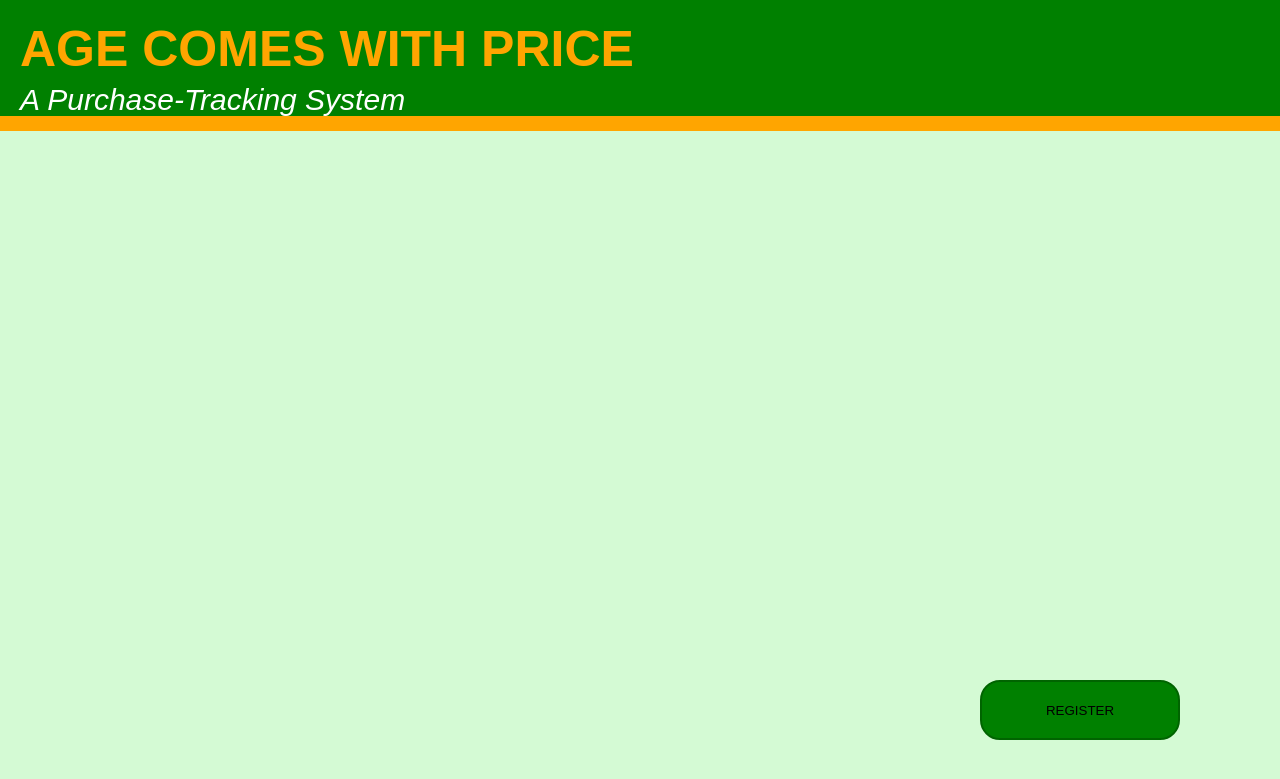
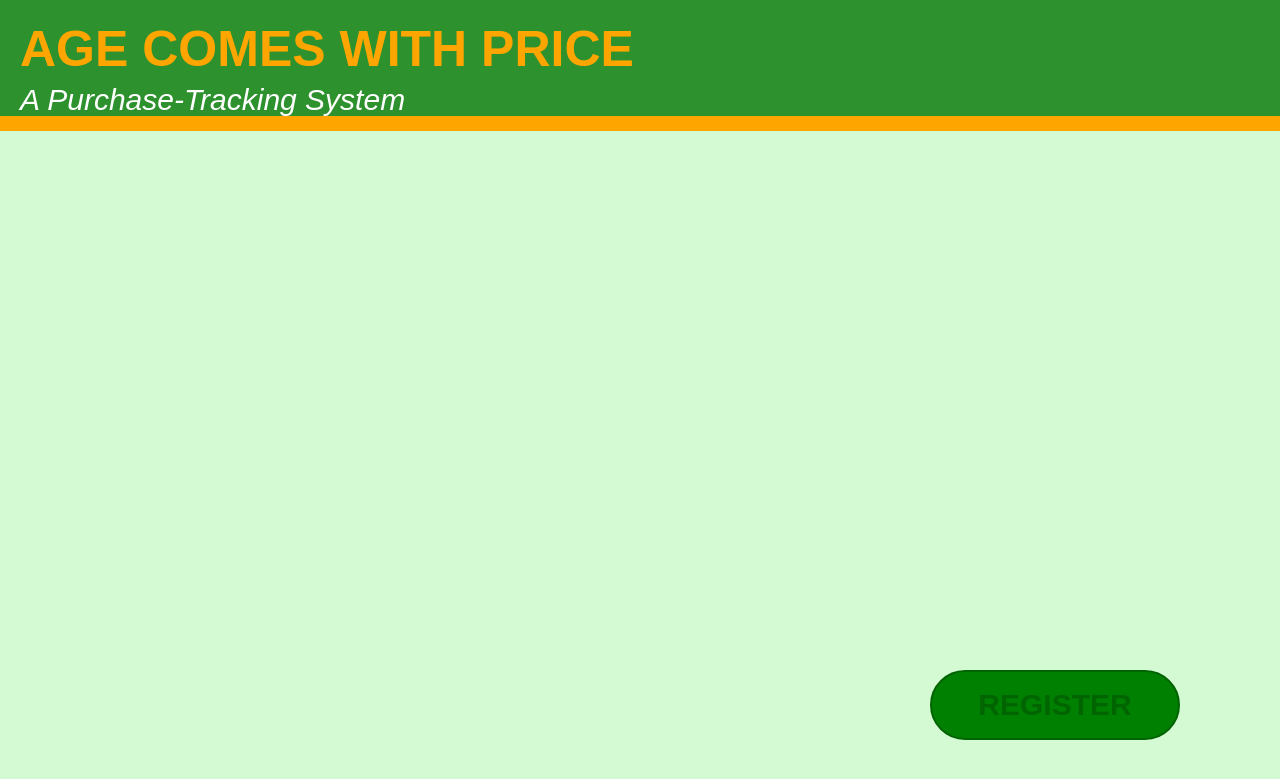
Before and after one commit to Sheeeenn/AgeComes, a PHP site: page / in a window 1280 px wide. Shown: the top 779 px of the page. Run offline with PHP 8.4, Linux system fonts and the light colour scheme.

Commit message:
NEW CODE

```diff
--- a/css/index.css
+++ b/css/index.css
@@ -1,35 +1,3 @@
-body{
-    margin: 0;
-    padding: 0;
-    background-color: rgb(212, 250, 212);
-}
-
-.header{
-    height: 12%;
-    border-bottom: 15px solid orange;
-    background-color: green;
-    padding: 20px 0px 0px 20px;
-}
-
-.header .p1{
-    font-family: sans-serif;
-    font-size: 50px;
-    font-weight: bolder;
-    color: orange;
-    padding: 0;
-    margin: 0;
-    margin-bottom: 5px;
-}
-
-.header .p2{
-    font-family: sans-serif;
-    font-size: 30px;
-    font-weight: 100;
-    color: white ;
-    padding: 0;
-    margin: 0;
-}
-
 .dgrid {
 }
 
@@ -39,8 +7,16 @@ button {
     right: 100px;
 
     background-color: green;
-    border-radius: 20px;
+    border-radius: 35px;
     border: 2px solid darkgreen;
-    height: 60px;
-    width: 200px;
+    height: 70px;
+    width: 250px;
 }
+
+button p{
+    font-size: 30px;
+    font-weight: 700;
+    color: darkgreen;
+    padding: 0;
+    margin: 0;
+}
--- a/index.php
+++ b/index.php
@@ -1,17 +1,16 @@
 <html>
     <head>
         <title>Age Comes With Price</title>
+        <link rel="stylesheet" type="text/css" href="other/header.css">
         <link rel="stylesheet" type="text/css" href="css/index.css">
     </head>
 
     <body>
-        <header class="header">
-            <p class="p1">AGE COMES WITH PRICE</p>
-            <p class="p2"><i>A Purchase-Tracking System</i></p>
-        </header>
+
+        <?php include("other/header.php")?>
 
         <div class="dgrid">
-            <button>REGISTER</button>
+            <button><p>REGISTER</p></button>
         </div>
 
     </body>
--- /dev/null
+++ b/other/header.css
@@ -0,0 +1,31 @@
+body{
+    margin: 0;
+    padding: 0;
+    background-color: rgb(212, 250, 212);
+}
+
+.header{
+    height: 12%;
+    border-bottom: 15px solid orange;
+    background-color: rgb(45, 145, 45);
+    padding: 20px 0px 0px 20px;
+}
+
+.header .p1{
+    font-family: sans-serif;
+    font-size: 50px;
+    font-weight: bolder;
+    color: orange;
+    padding: 0;
+    margin: 0;
+    margin-bottom: 5px;
+}
+
+.header .p2{
+    font-family: sans-serif;
+    font-size: 30px;
+    font-weight: 100;
+    color: white ;
+    padding: 0;
+    margin: 0;
+}
--- /dev/null
+++ b/other/header.php
@@ -0,0 +1,4 @@
+<header class="header">
+    <p class="p1">AGE COMES WITH PRICE</p>
+    <p class="p2"><i>A Purchase-Tracking System</i></p>
+</header>
```
